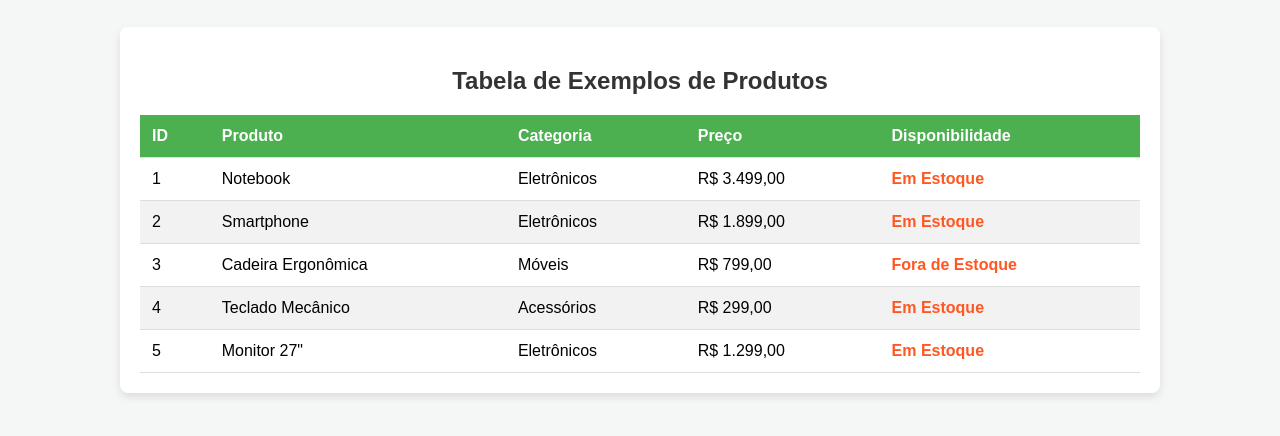
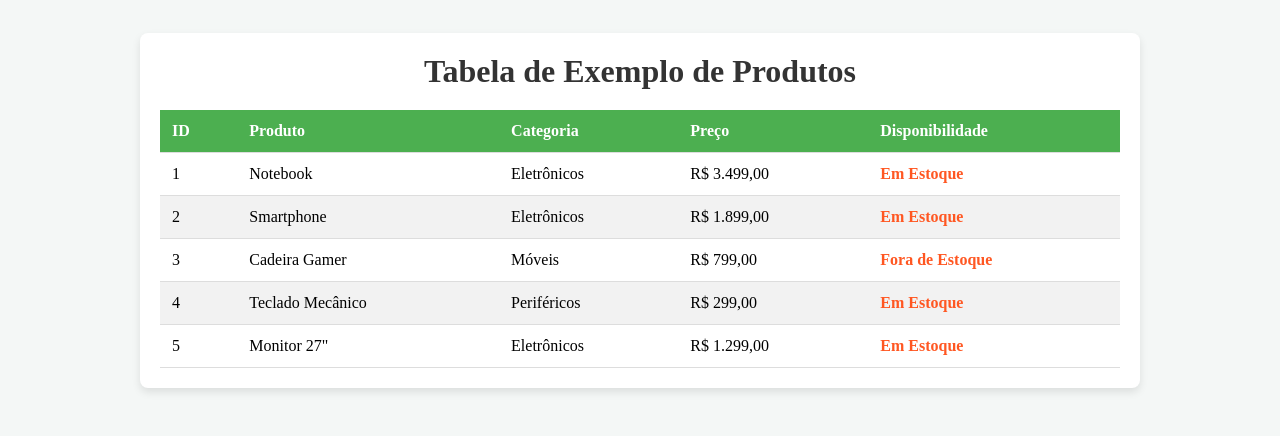
Before and after one commit to gabjohann/6511-RSTI, a plain HTML site: page aula-04/tabela-estilizada/index.html in a window 1280 px wide. Shown: the part 190-626 px from the top of the page. Drawn offline with Linux system fonts and the light colour scheme.

Commit message:
refactor: change example

```diff
--- a/aula-04/tabela-estilizada/index.html
+++ b/aula-04/tabela-estilizada/index.html
@@ -1,14 +1,15 @@
 <!DOCTYPE html>
-<html lang="pt-br">
+<html lang="en">
   <head>
     <meta charset="UTF-8" />
     <meta name="viewport" content="width=device-width, initial-scale=1.0" />
-    <title>Tabela Bonita</title>
+
     <link rel="stylesheet" href="style.css" />
+    <title>Tabela Estilizada</title>
   </head>
   <body>
     <div class="container">
-      <h2>Tabela de Exemplos de Produtos</h2>
+      <h1>Tabela de Exemplo de Produtos</h1>
       <table>
         <thead>
           <tr>
@@ -19,6 +20,7 @@
             <th>Disponibilidade</th>
           </tr>
         </thead>
+
         <tbody>
           <tr>
             <td>1</td>
@@ -36,7 +38,7 @@
           </tr>
           <tr>
             <td>3</td>
-            <td>Cadeira Ergonômica</td>
+            <td>Cadeira Gamer</td>
             <td>Móveis</td>
             <td>R$ 799,00</td>
             <td>Fora de Estoque</td>
@@ -44,7 +46,7 @@
           <tr>
             <td>4</td>
             <td>Teclado Mecânico</td>
-            <td>Acessórios</td>
+            <td>Periféricos</td>
             <td>R$ 299,00</td>
             <td>Em Estoque</td>
           </tr>
--- a/aula-04/tabela-estilizada/style.css
+++ b/aula-04/tabela-estilizada/style.css
@@ -1,16 +1,17 @@
-/* Definindo o estilo básico para a página */
-body {
-  font-family: "Arial", sans-serif;
-  background-color: #f4f7f6;
+* {
   margin: 0;
   padding: 0;
+  box-sizing: border-box;
+}
+
+body {
+  height: 100vh;
+  background-color: #f4f7f6;
   display: flex;
   justify-content: center;
   align-items: center;
-  height: 100vh;
 }
 
-/* Estilo da tabela */
 .container {
   width: 80%;
   max-width: 1000px;
@@ -21,17 +22,16 @@ body {
   box-shadow: 0 4px 8px rgba(0, 0, 0, 0.1);
 }
 
-h2 {
+h1 {
   text-align: center;
   color: #333;
   margin-bottom: 20px;
 }
 
-/* Estilizando a tabela */
 table {
   width: 100%;
+  margin-top: 20px;
   border-collapse: collapse;
-  margin-top: 20px;
 }
 
 th,
@@ -41,36 +41,23 @@ td {
   border-bottom: 1px solid #ddd;
 }
 
-/* Estilo das células de cabeçalho */
+/* estilo das células de cabeçalho */
 th {
   background-color: #4caf50;
-  color: white;
-  font-weight: bold;
+  color: #fff;
+  font-weight: 700;
 }
 
-/* Estilo das linhas da tabela */
 tr:nth-child(even) {
   background-color: #f2f2f2;
 }
 
-/* Efeito de hover nas linhas */
 tr:hover {
   background-color: #ddd;
 }
 
-/* Estilo para os valores da última coluna */
+/* estilização para a última coluna */
 td:nth-child(5) {
   font-weight: bold;
   color: #ff5722;
 }
-
-/* Responsividade */
-@media (max-width: 768px) {
-  table {
-    font-size: 14px;
-  }
-  th,
-  td {
-    padding: 8px;
-  }
-}
```
